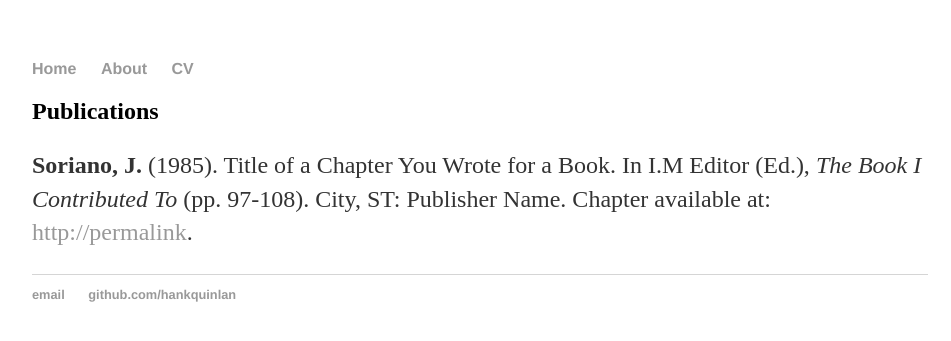
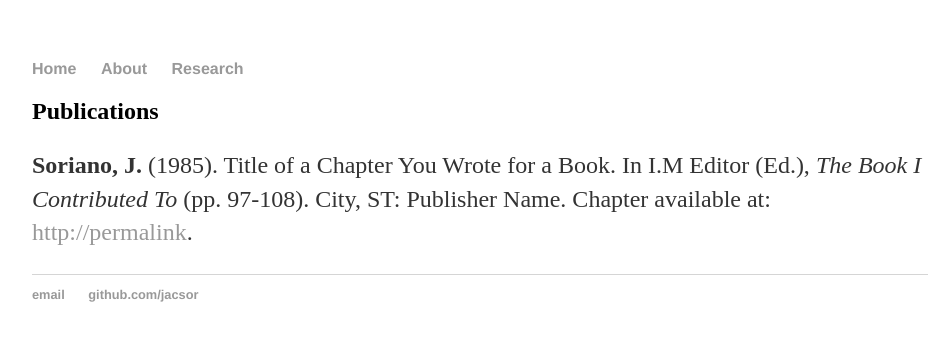
Before and after one commit to jacsor/jacsor.github.io, a Jekyll site: the page built from research/index.html, in a window 1280 px wide. Shown: the top 341 px of the page, without its empty margins (160-1111 px from the left). Built offline with Jekyll 4.4.1, drawn with Linux system fonts in a browser that asks for light colours.

Commit message:
Update default.html

```diff
--- a/_layouts/default.html
+++ b/_layouts/default.html
@@ -10,7 +10,7 @@
 	    		<ul>
 	        		<li><a href="/">Home</a></li>
 		        	<li><a href="/about">About</a></li>
-	        		<li><a href="/cv">CV</a></li>
+	        		<li><a href="/research">Research</a></li>
 	    		</ul>
 			</nav>
 			<div class="container">
@@ -20,8 +20,8 @@
 			</div><!-- /.container -->
 			<footer>
 	    		<ul>
-	        		<li><a href="mailto:hankquinlanhub@gmail.com">email</a></li>
-	        		<li><a href="https://github.com/hankquinlan">github.com/hankquinlan</a></li>
+	        		<li><a href="mailto:jacopo.soriano@duke.edu">email</a></li>
+	        		<li><a href="https://github.com/jacsor">github.com/jacsor</a></li>
 				</ul>
 			</footer>
 		</body>
```
